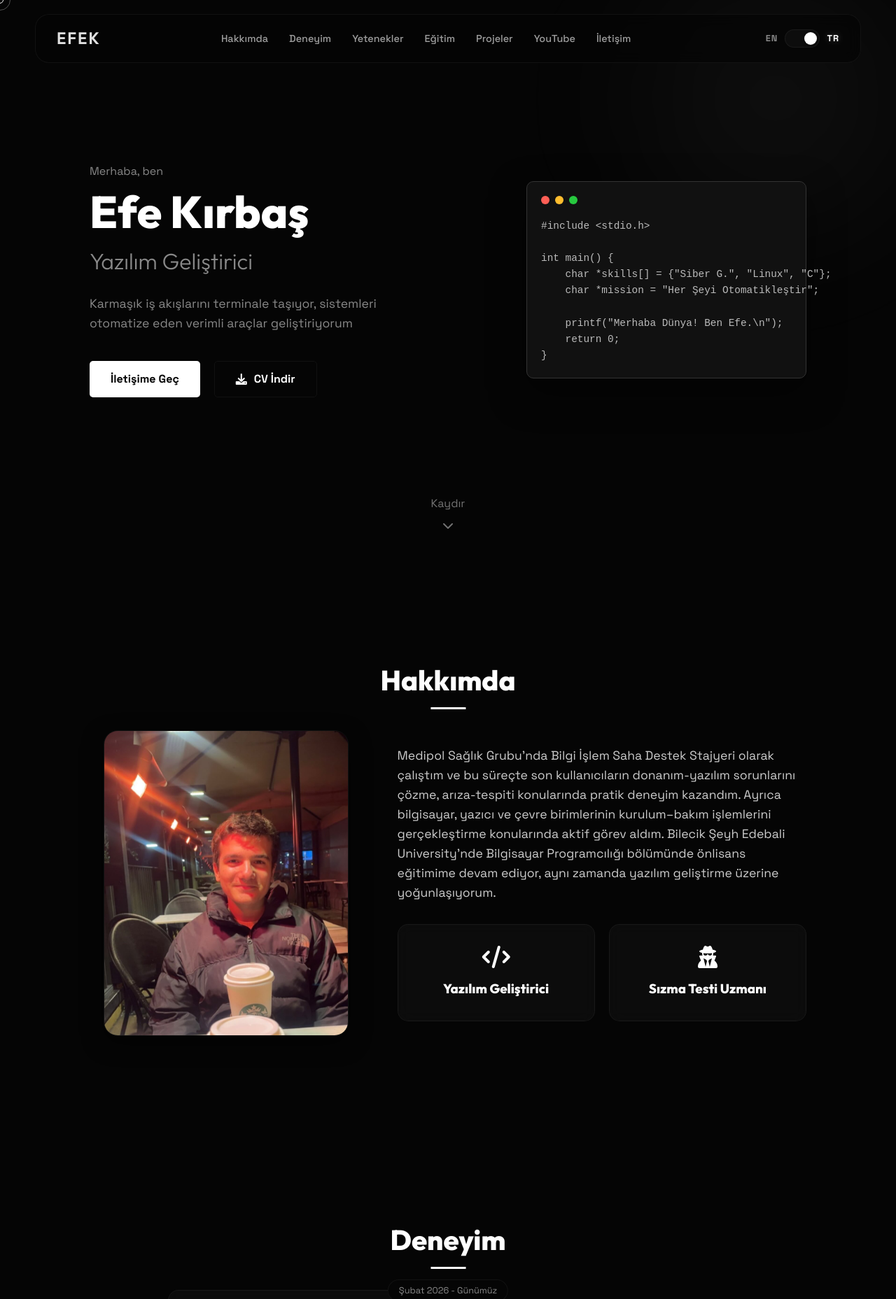
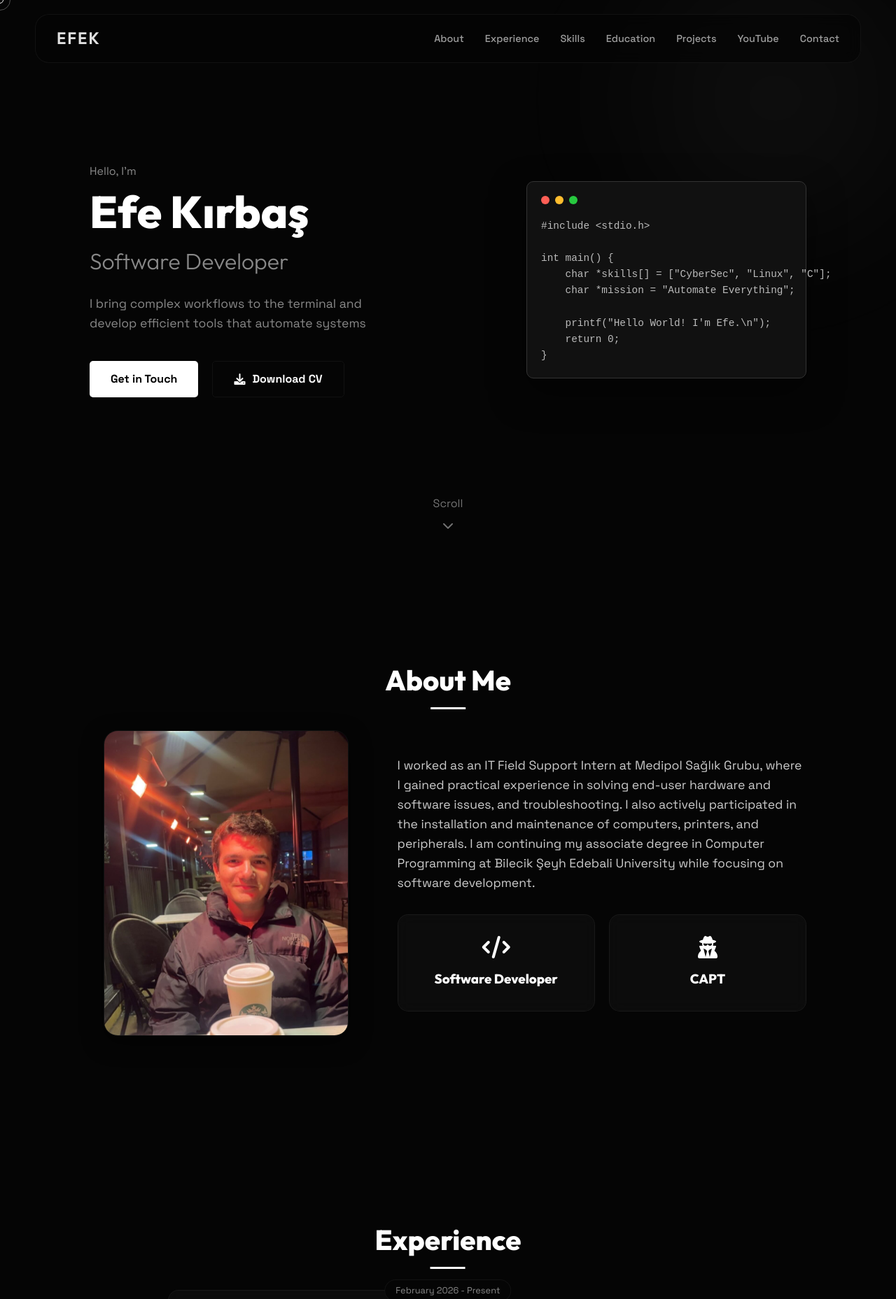
Before and after one commit to efekrbas/website, a React (Vite) app: page / in a window 1280 px wide. Shown: the top 1857 px of the page at 70% size. Built offline with nearby package versions, Linux system fonts and the light colour scheme; no server answers.

Commit message:
feat: implement smart auto language detection

```diff
--- a/src/components/Header.jsx
+++ b/src/components/Header.jsx
@@ -1,6 +1,5 @@
 import React, { useState, useEffect } from 'react';
 import { useLanguage } from '../context/LanguageContext';
-import LanguageToggle from './LanguageToggle';
 
 const Header = () => {
     const [navOpen, setNavOpen] = useState(false);
@@ -82,11 +81,7 @@ const Header = () => {
                             </a>
                         </li>
                     ))}
-                    <li className="mobile-lang-toggle"><LanguageToggle /></li>
                 </ul>
-                <div className="desktop-lang-toggle">
-                    <LanguageToggle />
-                </div>
                 <div className={`burger ${navOpen ? 'toggle' : ''}`} onClick={toggleNav}>
                     <div className="line1"></div>
                     <div className="line2"></div>
--- a/src/components/LanguageToggle.jsx
+++ /dev/null
@@ -1,23 +0,0 @@
-import React from 'react';
-import { useLanguage } from '../context/LanguageContext';
-
-const LanguageToggle = () => {
-    const { language, toggleLanguage } = useLanguage();
-    const isTurkish = language === 'tr';
-
-    return (
-        <div className="language-toggle-wrapper">
-            <span className={`lang-label ${!isTurkish ? 'active' : ''}`}>EN</span>
-            <button
-                className={`language-toggle ${isTurkish ? 'turkish' : ''}`}
-                onClick={toggleLanguage}
-                aria-label="Toggle language"
-            >
-                <span className="toggle-slider"></span>
-            </button>
-            <span className={`lang-label ${isTurkish ? 'active' : ''}`}>TR</span>
-        </div>
-    );
-};
-
-export default LanguageToggle;
--- a/src/context/LanguageContext.jsx
+++ b/src/context/LanguageContext.jsx
@@ -240,26 +240,21 @@ export const translations = {
 };
 
 export const LanguageProvider = ({ children }) => {
-    const [language, setLanguage] = useState(() => {
-        // localStorage'dan dil tercihini oku, yoksa varsayılan olarak 'tr' kullan
-        const savedLanguage = localStorage.getItem('language');
-        return savedLanguage || 'tr';
+    const [language] = useState(() => {
+        // Tarayıcı dil ayarlarına göre dil belirle
+        const browserLang = navigator.language || navigator.userLanguage;
+        if (browserLang && browserLang.toLowerCase().startsWith('tr')) {
+            return 'tr';
+        }
+        return 'en';
     });
-
-    const toggleLanguage = () => {
-        setLanguage(prev => {
-            const newLang = prev === 'tr' ? 'en' : 'tr';
-            localStorage.setItem('language', newLang);
-            return newLang;
-        });
-    };
 
     const t = (key) => {
         return translations[language][key] || key;
     };
 
     return (
-        <LanguageContext.Provider value={{ language, toggleLanguage, t }}>
+        <LanguageContext.Provider value={{ language, t }}>
             {children}
         </LanguageContext.Provider>
     );
```
Also changed, not shown: 1 other file (tests, documents, lock files or other folders).
